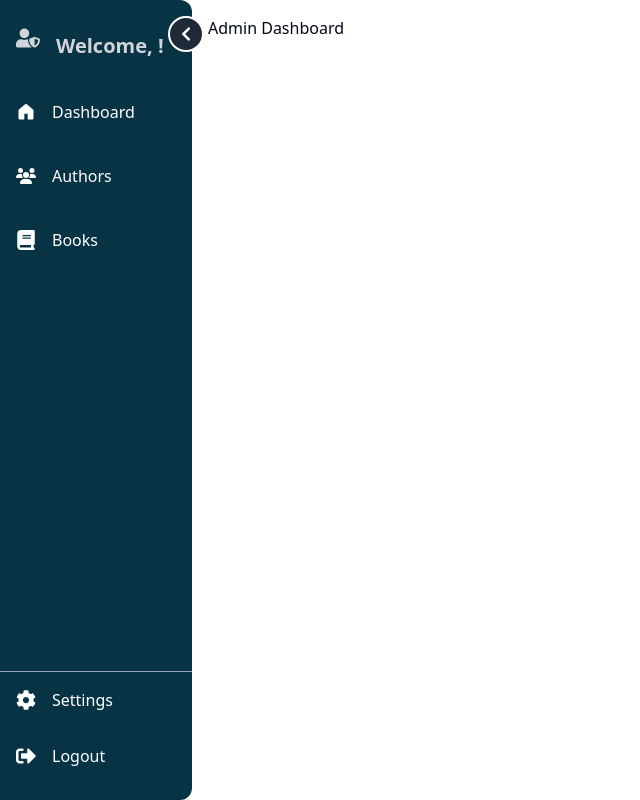
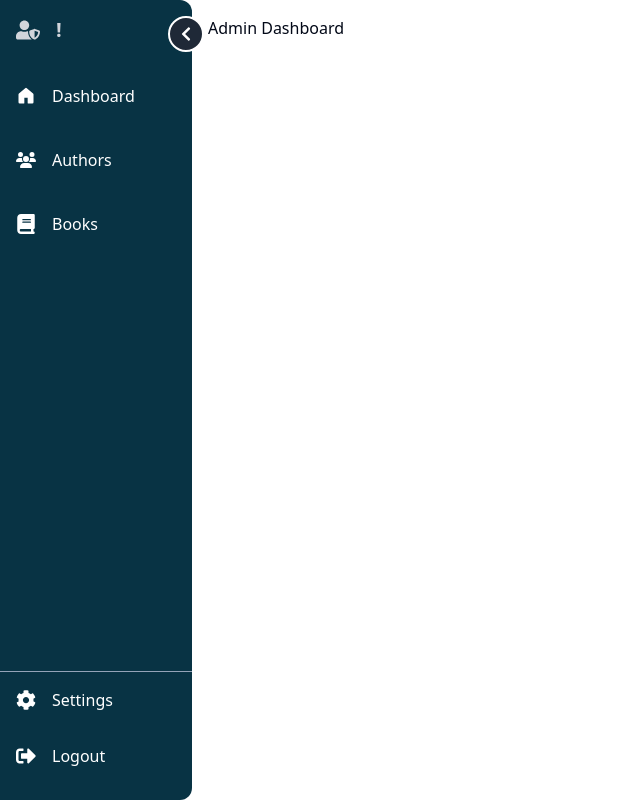
Before and after one commit to wahabsharif/author-portal, a Next.js app: page / in a window 1280 px wide. Shown: the whole page, without its empty margins (0-640 px from the left). Built offline with nearby package versions, Linux system fonts and the light colour scheme; sample sign-in values are in the browser's storage.

Commit message:
Current User

```diff
--- a/src/components/SideBar/CurrentLoginUserFirstName.tsx
+++ b/src/components/SideBar/CurrentLoginUserFirstName.tsx
@@ -17,8 +17,8 @@
   }, []);
 
   return (
-    <div className="flex items-center justify-center mt-4">
-      <h1 className="text-xl font-bold text-gray-300">Welcome, {firstName}!</h1>
+    <div className="flex items-center justify-center">
+      <h1 className="text-xl font-bold text-gray-300">{firstName}!</h1>
     </div>
   );
 };
```
